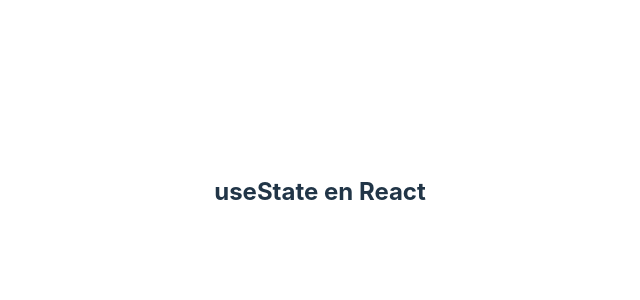
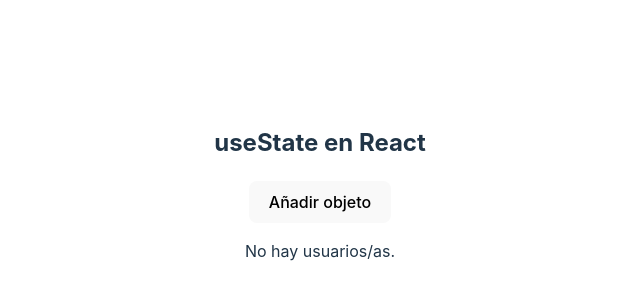
Before and after one commit to Jucagovi/react_DWC, a React (Vite) app: page / in a window 1280 px wide. Shown: the part 208-508 px from the top of the page, without its empty margins (320-960 px from the left). Built offline with nearby package versions, Linux system fonts and the light colour scheme.

Commit message:
useState

```diff
--- a/src/App.jsx
+++ b/src/App.jsx
@@ -11,7 +11,7 @@ function App() {
       <h2>useState en React</h2>
       {/* <Contador /> */}
       {/* <Mensaje /> */}
-      {/* <Objetos /> */}
+      <Objetos />
       {/* <Verduras /> */}
     </React.Fragment>
   );
--- a/src/componentes/UT04/useState/Objetos.jsx
+++ b/src/componentes/UT04/useState/Objetos.jsx
@@ -20,12 +20,31 @@ function Objetos() {
 
   return (
     <React.Fragment>
-      <button onClick={addObjeto}>Añadir objeto</button>
+      <button
+        onClick={() => {
+          addObjeto();
+        }}
+      >
+        Añadir objeto
+      </button>
+      <div>
+        {prueba.length ? (
+          prueba.map((valor, indice, array) => {
+            return (
+              <p key={indice}>
+                {valor.apellidos}, {valor.nombre}
+              </p>
+            );
+          })
+        ) : (
+          <p>No hay usuarios/as.</p>
+        )}
+      </div>
       {/* Imprimir el estado con formato JSON (Objeto) para comprobar. */}
-      <div className='estado'>
+      {/* <div className='estado'>
         <p>Valor del estado actual.</p>
         <pre>{JSON.stringify(prueba, null, 2)}</pre>
-      </div>
+      </div> */}
     </React.Fragment>
   );
 }
```
